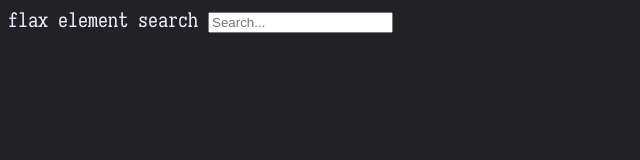
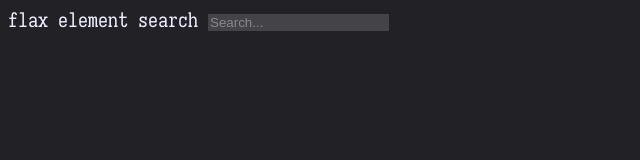
Before and after one commit to zoomlogo/flax, a plain HTML site: page index.html in a window 1280 px wide. Shown: the whole page, without its empty margins (0-640 px from the left). Drawn offline with Linux system fonts and the light colour scheme.

Commit message:
use id selectors

```diff
--- a/style.css
+++ b/style.css
@@ -15,13 +15,13 @@ body {
   font-size: 20px;
 }
 
-.search-bar {
+#search-bar {
   border: none;
   color: #eeeeff;
   background-color: #444448;
 }
 
-.search-bar::placeholder {
+#search-bar::placeholder {
   opacity: 1;
   color: #888892;
 }
```
